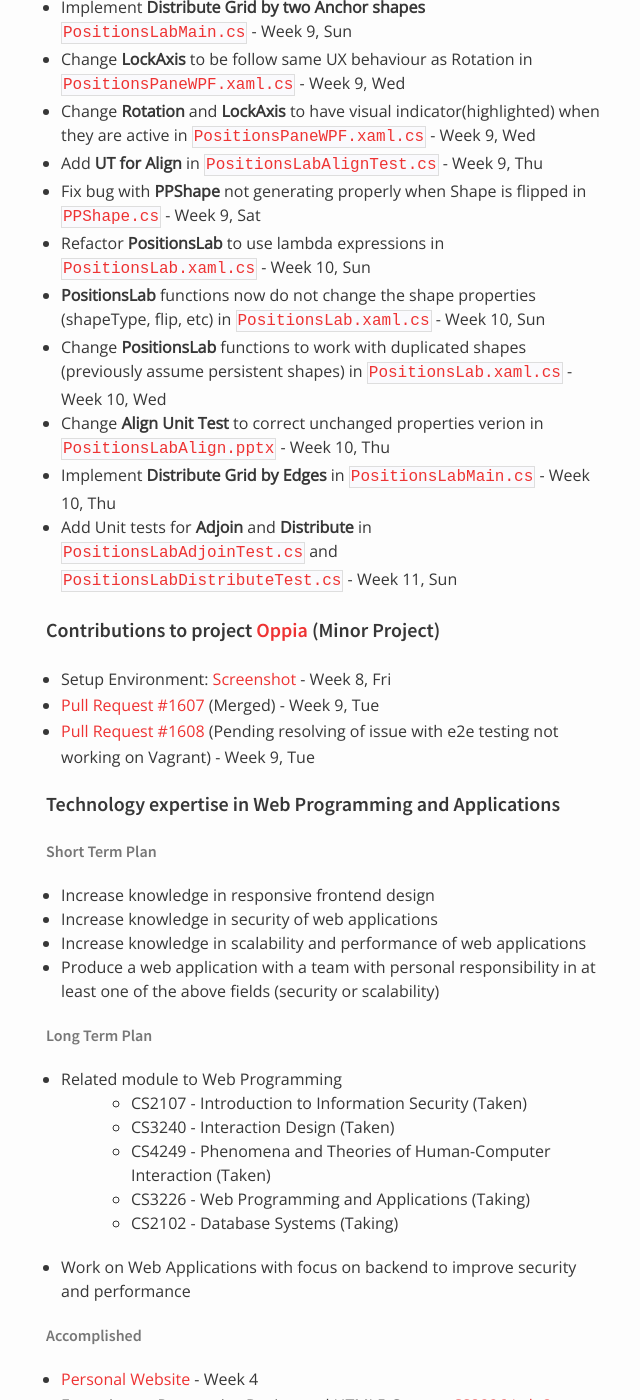
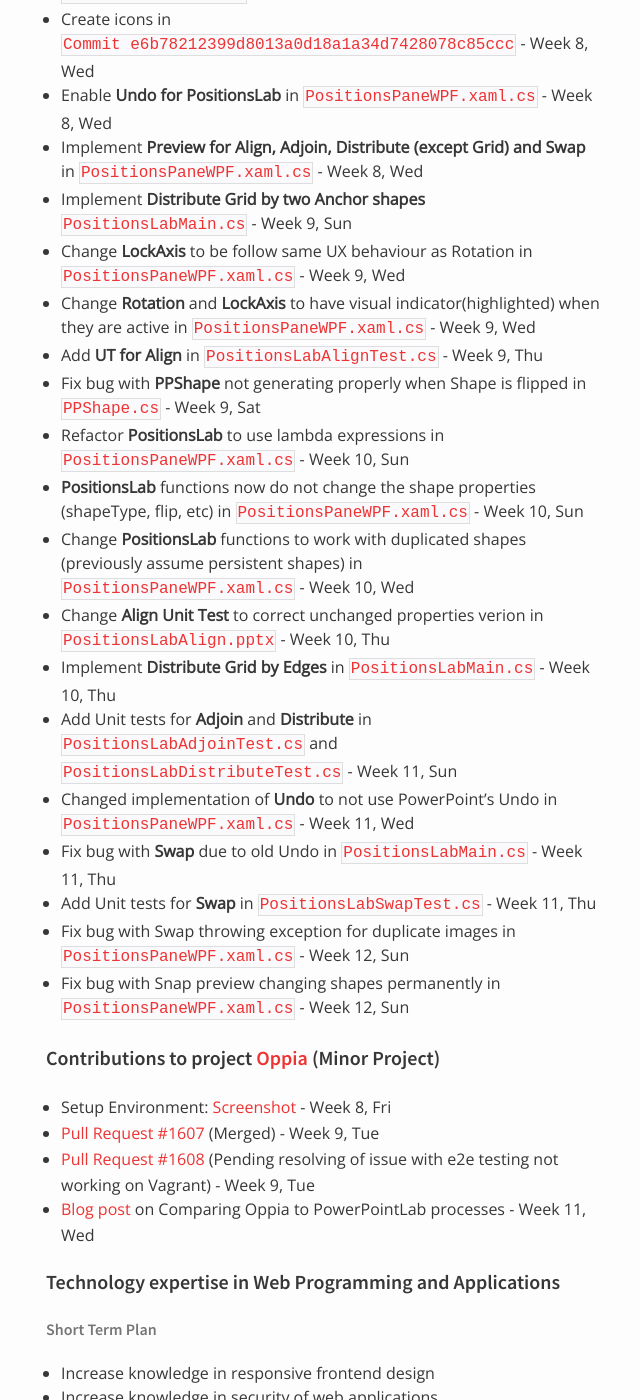
Before and after one commit to nus-oss/cs3281-AY1516S2-website, a Jekyll site: the page built from teams/powerpointlabs.md, in a window 1280 px wide and 1400 px high, scrolled down 5378 px. Shown: the whole window, without its empty margins (324-964 px from the left). Built offline with Jekyll 4.4.1, drawn with Linux system fonts in a browser that asks for light colours; some of the changed text lies outside the part shown.

Commit message:
Update PositionsLab and Oswell's update

```diff
--- a/teams/powerpointlabs.md
+++ b/teams/powerpointlabs.md
@@ -72,13 +72,18 @@
   * [x] Change Align unit tests to correct unchanged properties version - Week 10, Thu
   * [x] Implement Distribute Grid by Edges - Week 10, Thu
   * [x] Add Unit tests for Adjoin and Distribute - Week 11, Sun
+  * [x] Changed implementation of Undo to not use PowerPoint's Undo - Week 11, Wed
+  * [x] Fix bug with Swap due to old Undo - Week 11, Thu
+  * [x] Add Unit tests for Swap - Week 11, Thu
   * [x] Documentation - Week 11, Sat
+  * [x] Fix bug with Swap throwing exception for duplicate images - Week 12, Sun
+  * [x] Fix bug with Snap preview changing shapes permanently - Week 12, Sun
 * Groundwork for Positions Lab
   * [x] UI Mockup for Distribute along Edge, Align Vertex, Point towards/away from Shape - Week 5, Thu
   * [x] Researched and found potential solution to determining actual coordinates - Week 6, Thu
 * Workplan for Positions Lab
   * [ ] Refactor architecture of Positions Lab
-  * [ ] Create unit/functional tests
+  * [ ] Create functional tests
   * [ ] Side-by-side preview for all possible implementation of a function
 
 ###### Resize Lab
@@ -154,17 +159,23 @@
 * Change **Rotation** and **LockAxis** to have visual indicator(highlighted) when they are active in [`PositionsPaneWPF.xaml.cs`](https://github.com/nus-fboa2016-PL/PowerPointLabs/blob/b0c9c98a51b412b608a077c5ecd436defc767681/PowerPointLabs/PowerPointLabs/PositionsLab/PositionsPaneWPF.xaml.cs) - Week 9, Wed
 * Add **UT for Align** in [`PositionsLabAlignTest.cs`](https://github.com/nus-fboa2016-PL/PowerPointLabs/blob/faba1ecebe778d4498d1aa8732154550ff07107c/PowerPointLabs/Test/UnitTest/PositionsLab/PositionsLabAlignTest.cs) - Week 9, Thu
 * Fix bug with **PPShape** not generating properly when Shape is flipped in [`PPShape.cs`](https://github.com/nus-fboa2016-PL/PowerPointLabs/blob/39e61c98179997152b967c69a755290cd8efc9ab/PowerPointLabs/PowerPointLabs/Utils/PPShape.cs) - Week 9, Sat
-* Refactor **PositionsLab** to use lambda expressions in [`PositionsLab.xaml.cs`](https://github.com/nus-fboa2016-PL/PowerPointLabs/blob/7a43c983fd77eaff112bb4c78bc979eded96535f/PowerPointLabs/PowerPointLabs/PositionsLab/PositionsPaneWPF.xaml.cs) - Week 10, Sun
-* **PositionsLab** functions now do not change the shape properties (shapeType, flip, etc) in [`PositionsLab.xaml.cs`](https://github.com/nus-fboa2016-PL/PowerPointLabs/blob/7a43c983fd77eaff112bb4c78bc979eded96535f/PowerPointLabs/PowerPointLabs/PositionsLab/PositionsPaneWPF.xaml.cs) - Week 10, Sun
-* Change **PositionsLab** functions to work with duplicated shapes (previously assume persistent shapes) in [`PositionsLab.xaml.cs`](https://github.com/nus-fboa2016-PL/PowerPointLabs/blob/015a30871f779cd0cff9aac5369e581033afdc03/PowerPointLabs/PowerPointLabs/PositionsLab/PositionsPaneWPF.xaml.cs) - Week 10, Wed
+* Refactor **PositionsLab** to use lambda expressions in [`PositionsPaneWPF.xaml.cs`](https://github.com/nus-fboa2016-PL/PowerPointLabs/blob/7a43c983fd77eaff112bb4c78bc979eded96535f/PowerPointLabs/PowerPointLabs/PositionsLab/PositionsPaneWPF.xaml.cs) - Week 10, Sun
+* **PositionsLab** functions now do not change the shape properties (shapeType, flip, etc) in [`PositionsPaneWPF.xaml.cs`](https://github.com/nus-fboa2016-PL/PowerPointLabs/blob/7a43c983fd77eaff112bb4c78bc979eded96535f/PowerPointLabs/PowerPointLabs/PositionsLab/PositionsPaneWPF.xaml.cs) - Week 10, Sun
+* Change **PositionsLab** functions to work with duplicated shapes (previously assume persistent shapes) in [`PositionsPaneWPF.xaml.cs`](https://github.com/nus-fboa2016-PL/PowerPointLabs/blob/015a30871f779cd0cff9aac5369e581033afdc03/PowerPointLabs/PowerPointLabs/PositionsLab/PositionsPaneWPF.xaml.cs) - Week 10, Wed
 * Change **Align Unit Test** to correct unchanged properties verion in [`PositionsLabAlign.pptx`](https://github.com/nus-fboa2016-PL/PowerPointLabs/blob/4e45f074d3cd4b30b2b69f24f5f8476add08a703/doc/test/PositionsLab/PositionsLabAlign.pptx) - Week 10, Thu
 * Implement **Distribute Grid by Edges** in [`PositionsLabMain.cs`](https://github.com/nus-fboa2016-PL/PowerPointLabs/blob/36e3a9c376ee94d930cffba7770425a219e8448c/PowerPointLabs/PowerPointLabs/PositionsLab/PositionsLabMain.cs) - Week 10, Thu
 * Add Unit tests for **Adjoin** and **Distribute** in [`PositionsLabAdjoinTest.cs`](https://github.com/nus-fboa2016-PL/PowerPointLabs/blob/17f05d06e191d5dd06866443cbdfeb30c076e393/PowerPointLabs/Test/UnitTest/PositionsLab/PositionsLabAdjoinTest.cs) and [`PositionsLabDistributeTest.cs`](https://github.com/nus-fboa2016-PL/PowerPointLabs/blob/f3d658dd645c0232dd5cc7e529d68329a5d04897/PowerPointLabs/Test/UnitTest/PositionsLab/PositionsLabDistributeTest.cs) - Week 11, Sun
+* Changed implementation of **Undo** to not use PowerPoint's Undo in [`PositionsPaneWPF.xaml.cs`](https://github.com/nus-fboa2016-PL/PowerPointLabs/blob/df927ae64331dce1d9f68a90c8966d3f1d19610b/PowerPointLabs/PowerPointLabs/PositionsLab/PositionsPaneWPF.xaml.cs) - Week 11, Wed
+* Fix bug with **Swap** due to old Undo in [`PositionsLabMain.cs`](https://github.com/nus-fboa2016-PL/PowerPointLabs/blob/df927ae64331dce1d9f68a90c8966d3f1d19610b/PowerPointLabs/PowerPointLabs/PositionsLab/PositionsLabMain.cs) - Week 11, Thu
+* Add Unit tests for **Swap** in [`PositionsLabSwapTest.cs`](https://github.com/nus-fboa2016-PL/PowerPointLabs/blob/ac412968c26abb9996dec11539c07dcf798eafcf/PowerPointLabs/Test/UnitTest/PositionsLab/PositionsLabSwapTest.cs) - Week 11, Thu
+* Fix bug with Swap throwing exception for duplicate images in [`PositionsPaneWPF.xaml.cs`](https://github.com/nus-fboa2016-PL/PowerPointLabs/blob/96e7b8e5af716052583d339d9c9e620d727dbf04/PowerPointLabs/PowerPointLabs/PositionsLab/PositionsPaneWPF.xaml.cs) - Week 12, Sun
+* Fix bug with Snap preview changing shapes permanently in [`PositionsPaneWPF.xaml.cs`](https://github.com/nus-fboa2016-PL/PowerPointLabs/blob/64917e13dd9b2dbd3c6380fffa89ce90682e1e21/PowerPointLabs/PowerPointLabs/PositionsLab/PositionsPaneWPF.xaml.cs) - Week 12, Sun
 
 #### Contributions to project [Oppia](https://www.oppia.org/) (Minor Project)
  * Setup Environment: [Screenshot](https://drive.google.com/open?id=0BzrjImOddxOKSVY4eHBEdHlQcjg) - Week 8, Fri
  * [Pull Request #1607](https://github.com/oppia/oppia/pull/1607) (Merged) - Week 9, Tue
  * [Pull Request #1608](https://github.com/oppia/oppia/pull/1608) (Pending resolving of issue with e2e testing not working on Vagrant) - Week 9, Tue
+ * [Blog post](https://medium.com/@oswellchan/my-journey-in-oss-contributing-d10165398eb3#.8nced4u8b) on Comparing Oppia to PowerPointLab processes - Week 11, Wed
 
 #### Technology expertise in Web Programming and Applications
 
```
